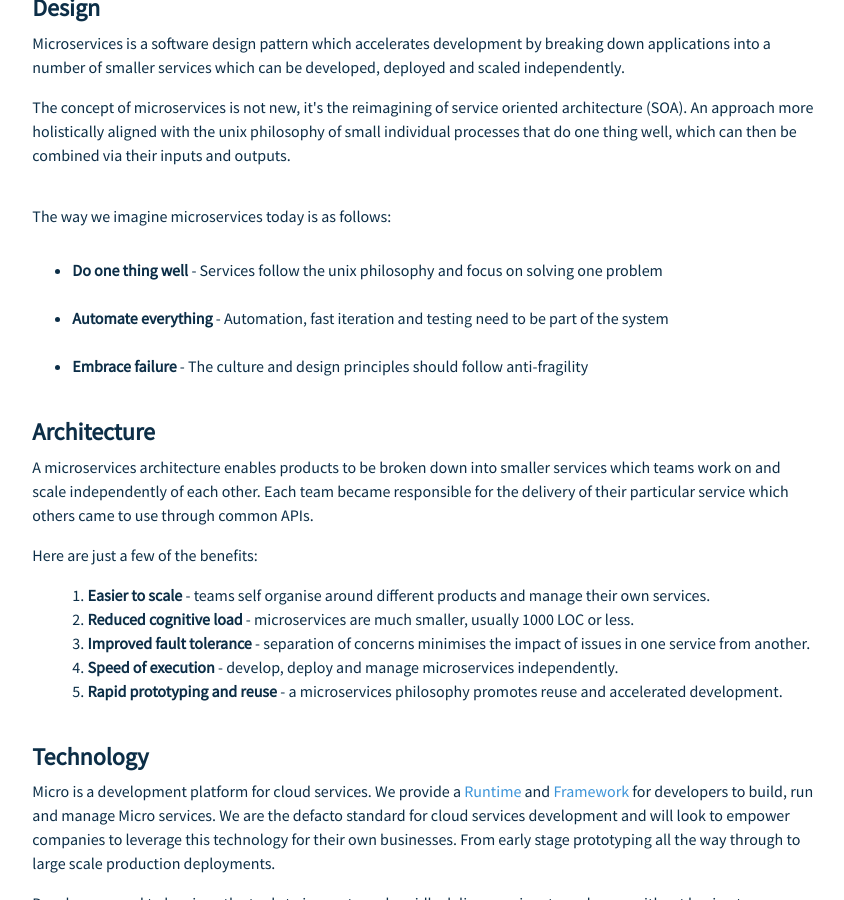
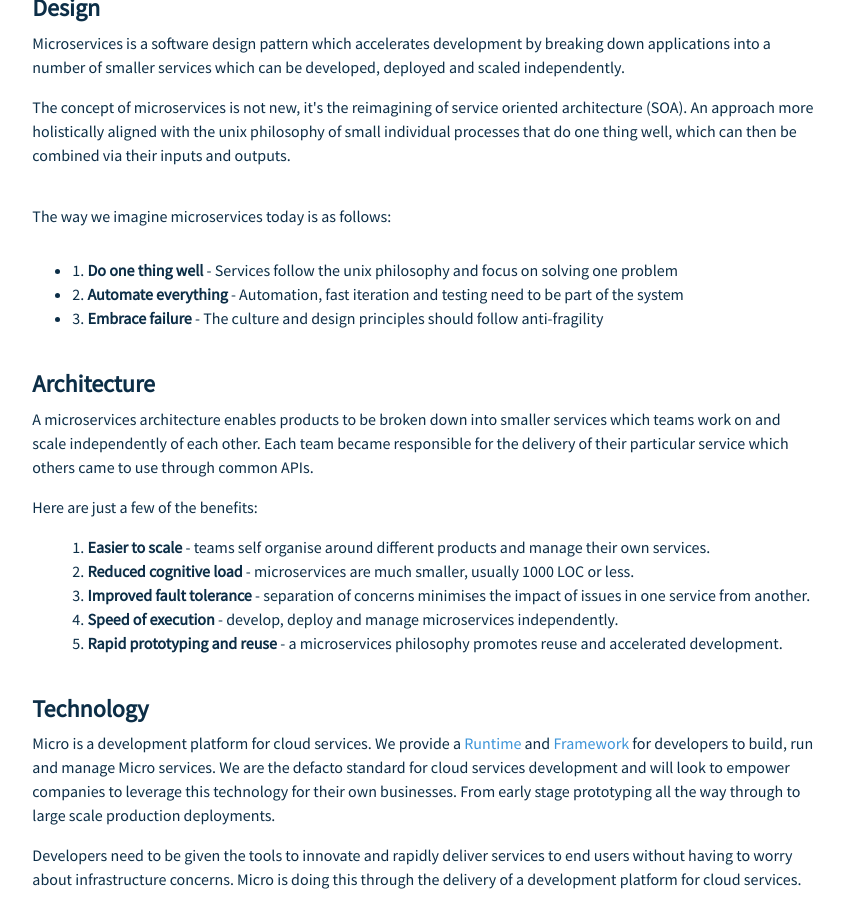
Before and after one commit to micro-community/go-micro-v2-doc, a Jekyll site: the page about/index.html, which Jekyll copies as it is, in a window 1280 px wide and 900 px high, scrolled down 601 px. Shown: the whole window, without its empty margins (216-1060 px from the left). Built offline with Jekyll 4.4.1, drawn with Linux system fonts in a browser that asks for light colours; nearby versions of some CDN libraries.

Commit message:
update about

```diff
--- a/about/index.html
+++ b/about/index.html
@@ -87,9 +87,9 @@
 			<h6>The way we imagine microservices today is as follows:</h6>
 			<br>
 			<ul>
-			<li><b>Do one thing well</b> - Services follow the unix philosophy and focus on solving one problem</li><br>
-			<li><b>Automate everything</b> - Automation, fast iteration and testing need to be part of the system</li><br>
-			<li><b>Embrace failure</b> - The culture and design principles should follow anti-fragility</li>
+			<li>1. <b>Do one thing well</b> - Services follow the unix philosophy and focus on solving one problem</li>
+			<li>2. <b>Automate everything</b> - Automation, fast iteration and testing need to be part of the system</li>
+			<li>3. <b>Embrace failure</b> - The culture and design principles should follow anti-fragility</li>
 			</ul>
 
 			<br>
```
